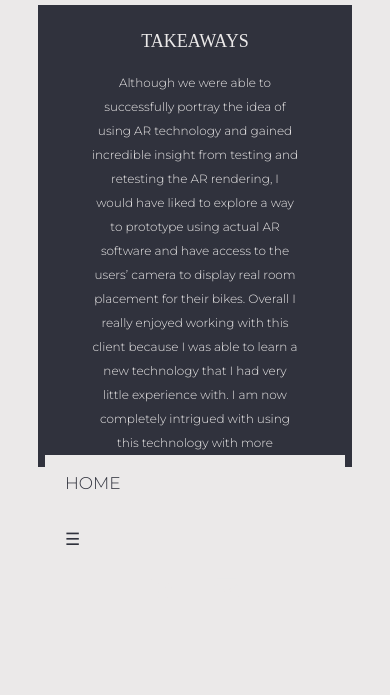
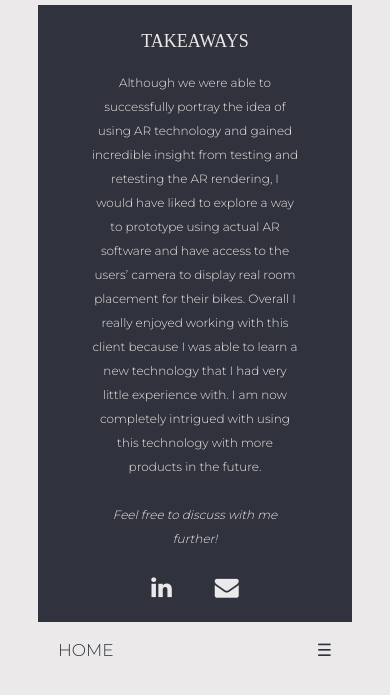
Before and after one commit to Taty37/mainwebsite, a plain HTML site: page linus.html in a window 390 px wide. Shown: the part 7411-8106 px from the top of the page. Before the commit the page ends 8015 px from the top, so only its background shows below. Drawn offline with nearby package versions, Linux system fonts and the light colour scheme; a web font is replaced by a local one.

Commit message:
updated merged pull request
included css and changes to linus.html, legit-bud.html, and index.html

```diff
--- a/css/hero.css
+++ b/css/hero.css
@@ -1,5 +1,5 @@
 body, html {
-	height: 100;
+	height: 100%;
 	margin: 0;
 	font-size: 16px;
 	font-family: 'Montserrat', sans-serif;
@@ -387,21 +387,36 @@ i a {
 	font-size: 2em;
 }
 
+
   .navbar a:not(:first-child) {display: none;}
     .navbar a.icon {
     float: right;
   display: flex;
-    /*padding-right: 40px;*/
+  align-self: flex-end;
+  flex-grow: 0;
   }
+  .navbar {
+    max-width: 500px;
+    /* Use this 300px value to be however big you want the nav area to be */
+    margin: 0 auto;
 
-  	.navbar.responsive a.icon {
-    	position: absolute;
-    	right: 0;
-    	bottom: 0;
   }
     .navbar.responsive a {
       float: none;
       display: block;
     text-align: left;
     }
+  .navbar a {
+    padding: 16px 20px;
   }
+  .navbar .navbar-inner {
+    flex: 1;
+    display: flex;
+    flex-wrap: wrap;
+  }
+  .navbar .navbar-inner a {
+    width: 100%;
+    margin: 0;
+    text-align: left;
+  }
+}
--- a/css/main.css
+++ b/css/main.css
@@ -582,7 +582,7 @@ i a {
 	flex-grow: 0;
 	}
 	.navbar {
-		max-width: 300px;
+		max-width: 500px;
 		/* Use this 300px value to be however big you want the nav area to be */
 		margin: 0 auto;
 
@@ -623,7 +623,7 @@ i a {
   		height: auto;
 	}
 	.takeaway {
-		max-height: 450px;
+		max-height: 700px;
 	}
 	.takeaway h3 {
 		font-size: 18px;
```
Also changed, not shown: index.html (+4 -1 lines), legit-bud.html (+3 -1 lines), linus.html (+4 -1 lines). Lines whose indentation alone changed are shown as unchanged.
